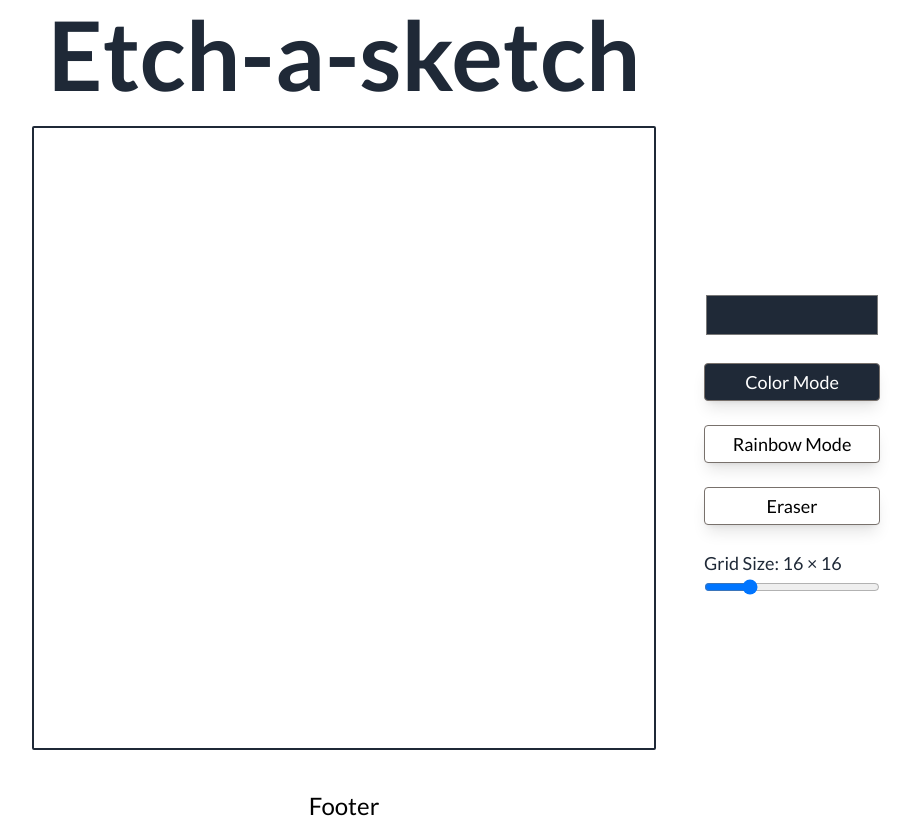
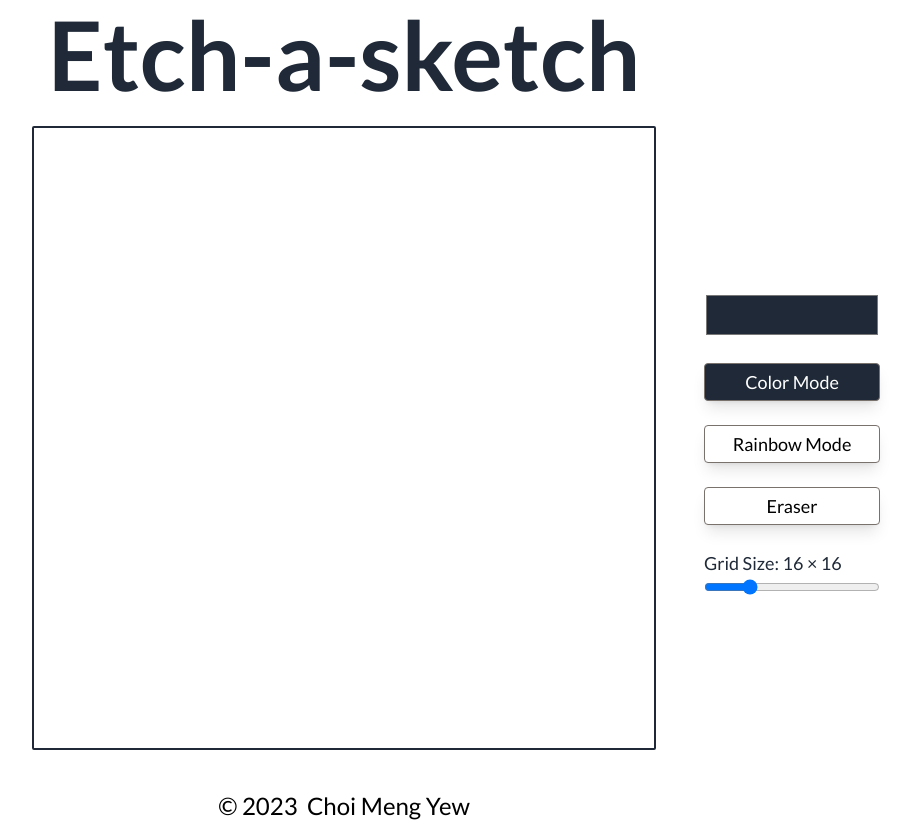
Before and after one commit to CitizenCathay/etch-a-sketch, a Next.js app: page / in a window 1280 px wide. Shown: the whole page, without its empty margins (296-1207 px from the left). Built offline with nearby package versions, Linux system fonts and the light colour scheme.

Commit message:
Update footer with current year and link to github profile

```diff
--- a/components/Footer.tsx
+++ b/components/Footer.tsx
@@ -1,9 +1,15 @@
 import React from "react";
 
 const Footer = () => {
+  const getYear = () => {
+    return new Date().getFullYear();
+  };
   return (
     <footer className="mb-1.4 w-screen flex justify-center text-xl md:text-2xl select-none mt-4">
-      Footer
+      © {getYear()}
+      <p>
+        &nbsp; <a href="https://github.com/CitizenCathay">Choi Meng Yew</a>
+      </p>
     </footer>
   );
 };
```
